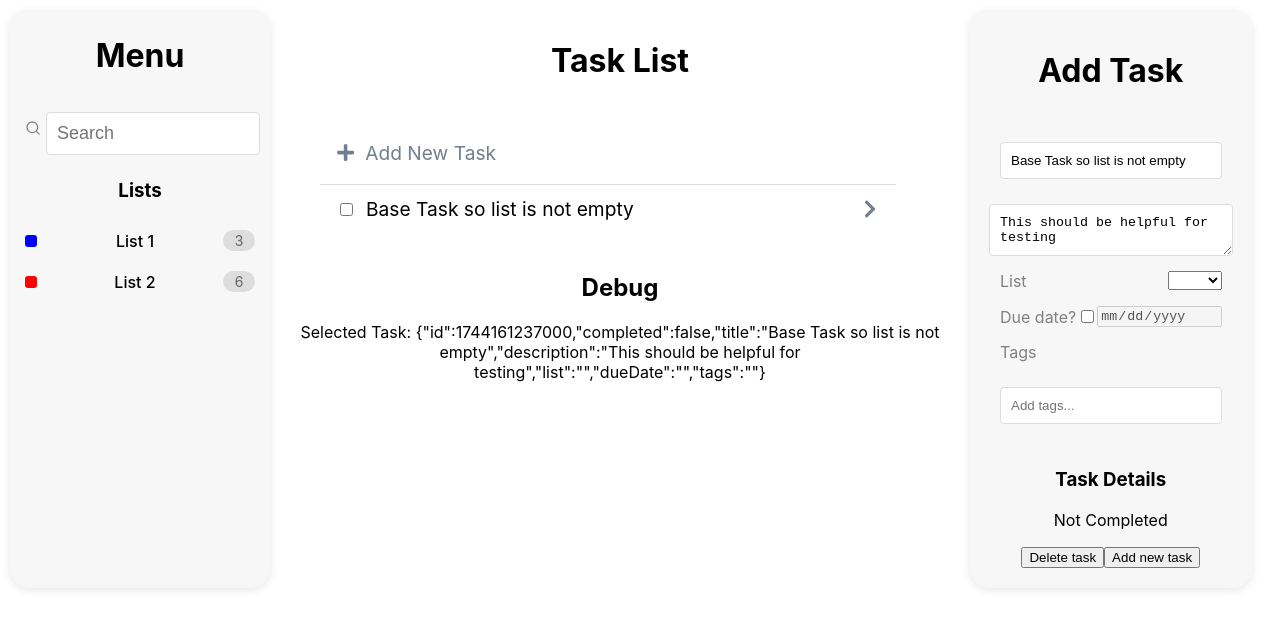
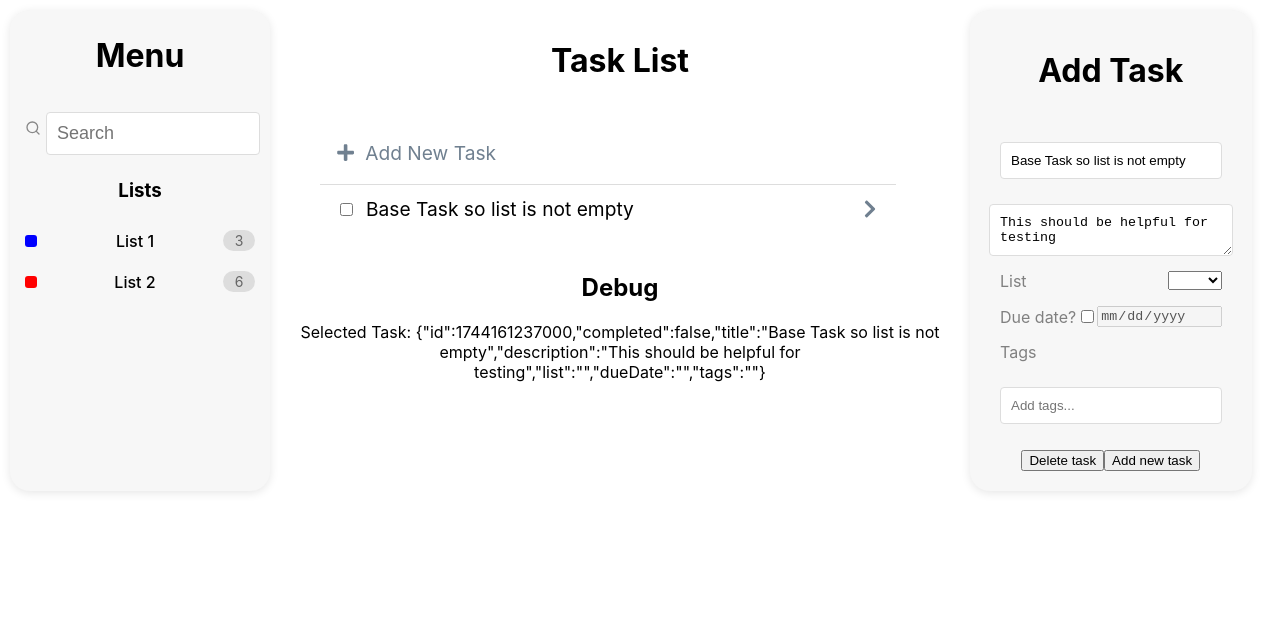
Before and after one commit to tomjones-4/react-task-tracker-web-app, a React (Vite) app: page / in a window 1280 px wide. Shown: the top 628 px of the page. Built offline with nearby package versions, Linux system fonts and the light colour scheme.

Commit message:
Update button styling

```diff
--- a/src/components/TaskView.jsx
+++ b/src/components/TaskView.jsx
@@ -4,10 +4,12 @@ import { useState, useEffect } from "react";
 const TaskView = ({
   selectedTask,
   lists,
+  tags,
   deleteTask,
   addTask,
   editTask,
   isAddMode,
+  addTag,
 }) => {
   const [taskTitle, setTaskTitle] = useState(selectedTask.title);
   const [taskDescription, setTaskDescription] = useState(
@@ -61,6 +63,7 @@ const TaskView = ({
       {!isAddMode && <h1>Edit Task</h1>}
       <TaskForm
         lists={lists}
+        tags={tags}
         taskTitle={taskTitle}
         setTaskTitle={setTaskTitle}
         taskDescription={taskDescription}
@@ -71,15 +74,31 @@ const TaskView = ({
         setTaskDueDate={setTaskDueDate}
         taskTags={taskTags}
         setTaskTags={setTaskTags}
+        addTag={addTag}
       />
-      <div className="task-buttons">
-        <h3>Task Details</h3>
-        <p>{selectedTask.completed ? "Completed" : "Not Completed"}</p>
-        <button onClick={(e) => deleteTask(selectedTask.id)}>
+      <div>
+        <button
+          className="task-button delete-task-button"
+          onClick={(e) => deleteTask(selectedTask.id)}
+        >
           Delete task
         </button>
-        {!isAddMode && <button onClick={handleEditTask}>Save changes</button>}
-        {isAddMode && <button onClick={handleAddTask}>Add new task</button>}
+        {!isAddMode && (
+          <button
+            className="task-button save-task-button"
+            onClick={handleEditTask}
+          >
+            Save changes
+          </button>
+        )}
+        {isAddMode && (
+          <button
+            className="task-button save-task-button"
+            onClick={handleAddTask}
+          >
+            Add new task
+          </button>
+        )}
       </div>
     </div>
   );
```
